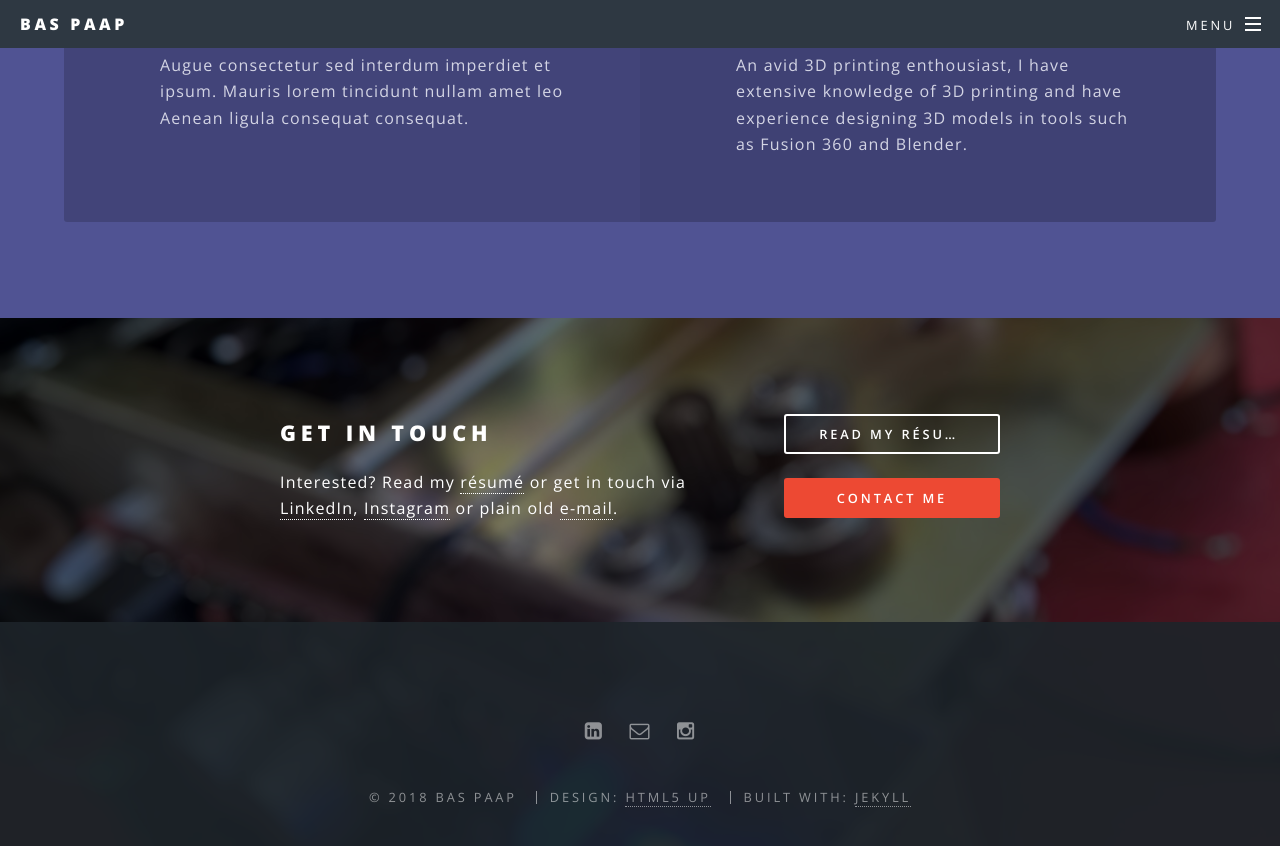
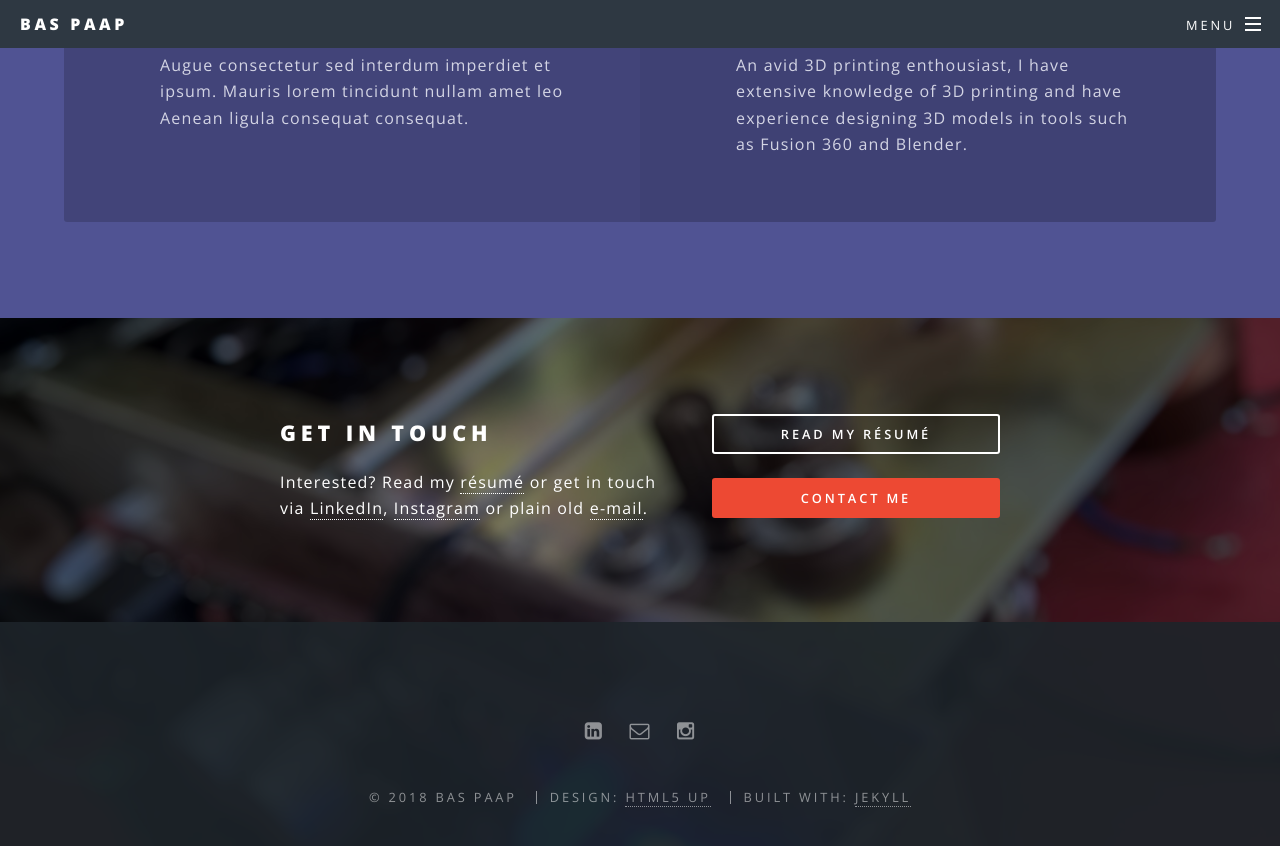
Before and after one commit to BasPaap/baspaap.github.io, a Jekyll site: the page built from index.html, in a window 1280 px wide and 900 px high, scrolled down 4466 px. Shown: the top 846 px of the window. Built offline with Jekyll 4.4.1, drawn with Linux system fonts in a browser that asks for light colours.

Commit message:
Changed CTA column widths

```diff
--- a/css/main.scss
+++ b/css/main.scss
@@ -1678,7 +1678,7 @@ $baseurl: '{{ site.baseurl }}/images';
 			header {
 				@include vendor('order', '1');
 				padding-right: 3em;
-				width: 70%;
+				width: 60%;
 
 				p {
 					color: inherit;
@@ -1687,7 +1687,7 @@ $baseurl: '{{ site.baseurl }}/images';
 
 			.actions {
 				@include vendor('order', '2');
-				width: 30%;
+				width: 40%;
 			}
 
 			@include breakpoint(medium) {
```
